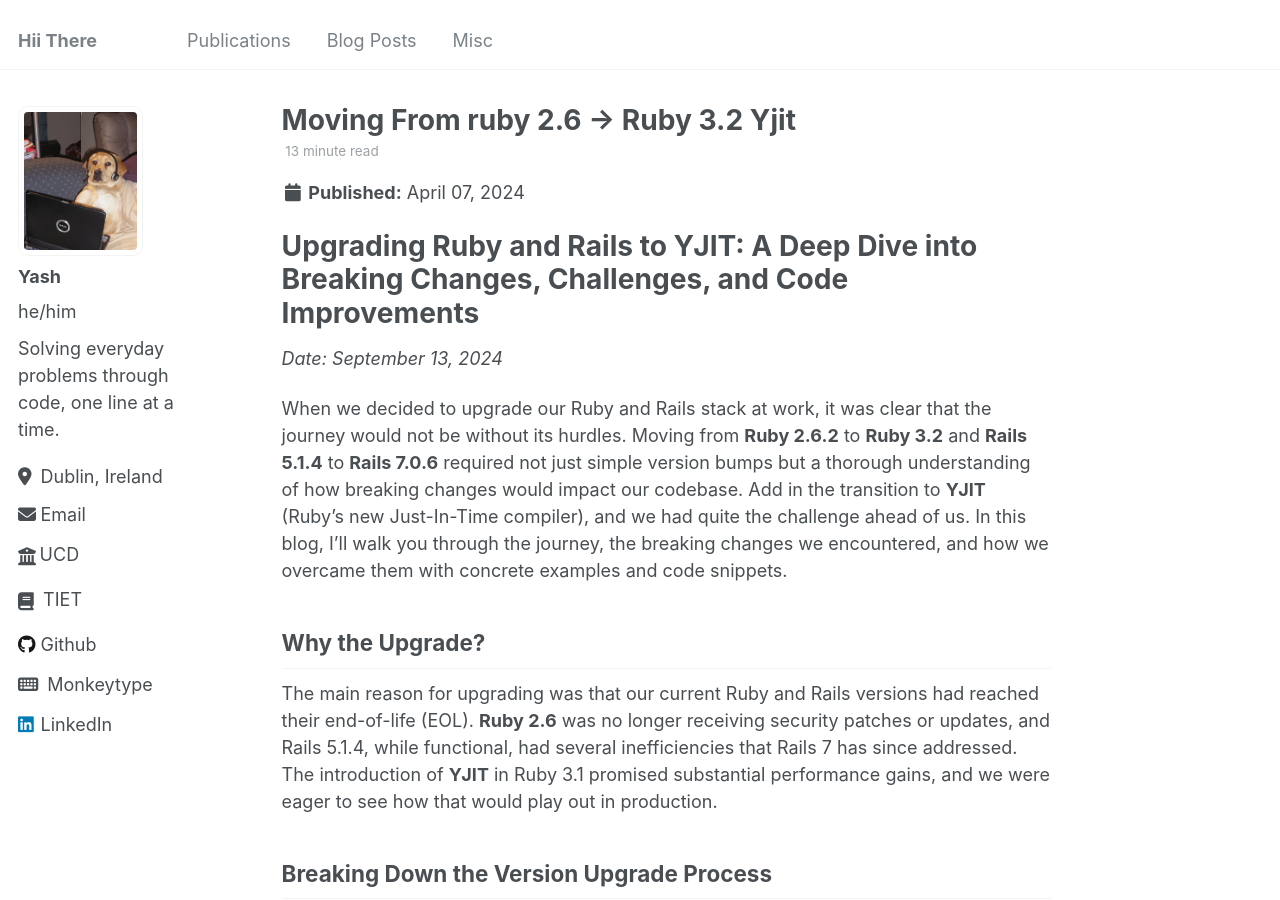
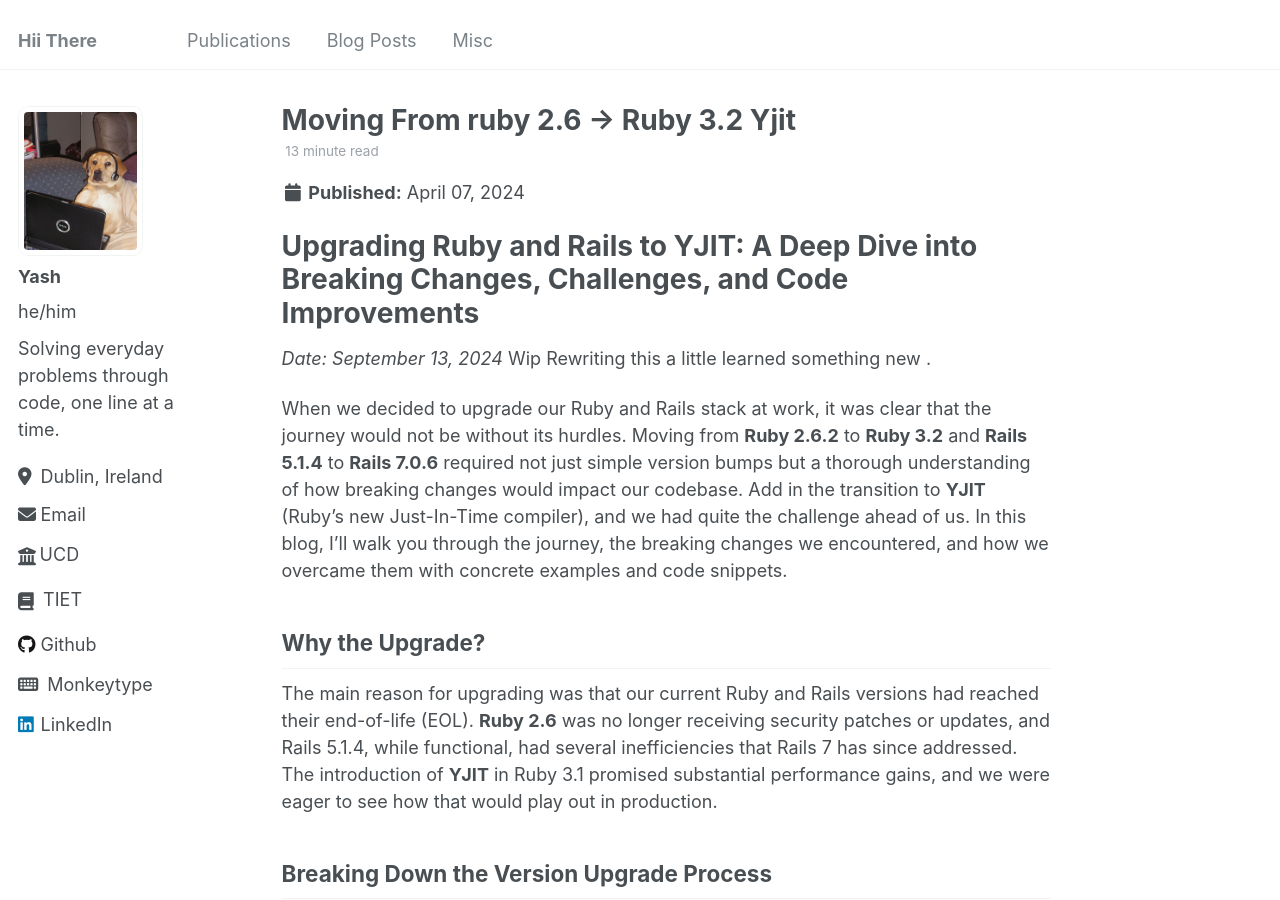
Before and after one commit to Yash-Singh-Pathania/yash-singh-pathania.github.io, a Jekyll site: the page built from _posts/2023-12-01-yjit.md, in a window 1280 px wide and 900 px high. Built offline with Jekyll 4.4.1, drawn with Linux system fonts in a browser that asks for light colours.

Commit message:
Added comment

```diff
--- a/_posts/2023-12-01-yjit.md
+++ b/_posts/2023-12-01-yjit.md
@@ -10,7 +10,7 @@ mermaid: true
 ---
 # Upgrading Ruby and Rails to YJIT: A Deep Dive into Breaking Changes, Challenges, and Code Improvements
 
-*Date: September 13, 2024*
+*Date: September 13, 2024* Wip Rewriting this a little learned something new .
 
 When we decided to upgrade our Ruby and Rails stack at work, it was clear that the journey would not be without its hurdles. Moving from **Ruby 2.6.2** to **Ruby 3.2** and **Rails 5.1.4** to **Rails 7.0.6** required not just simple version bumps but a thorough understanding of how breaking changes would impact our codebase. Add in the transition to **YJIT** (Ruby's new Just-In-Time compiler), and we had quite the challenge ahead of us. In this blog, I’ll walk you through the journey, the breaking changes we encountered, and how we overcame them with concrete examples and code snippets.
 
```
